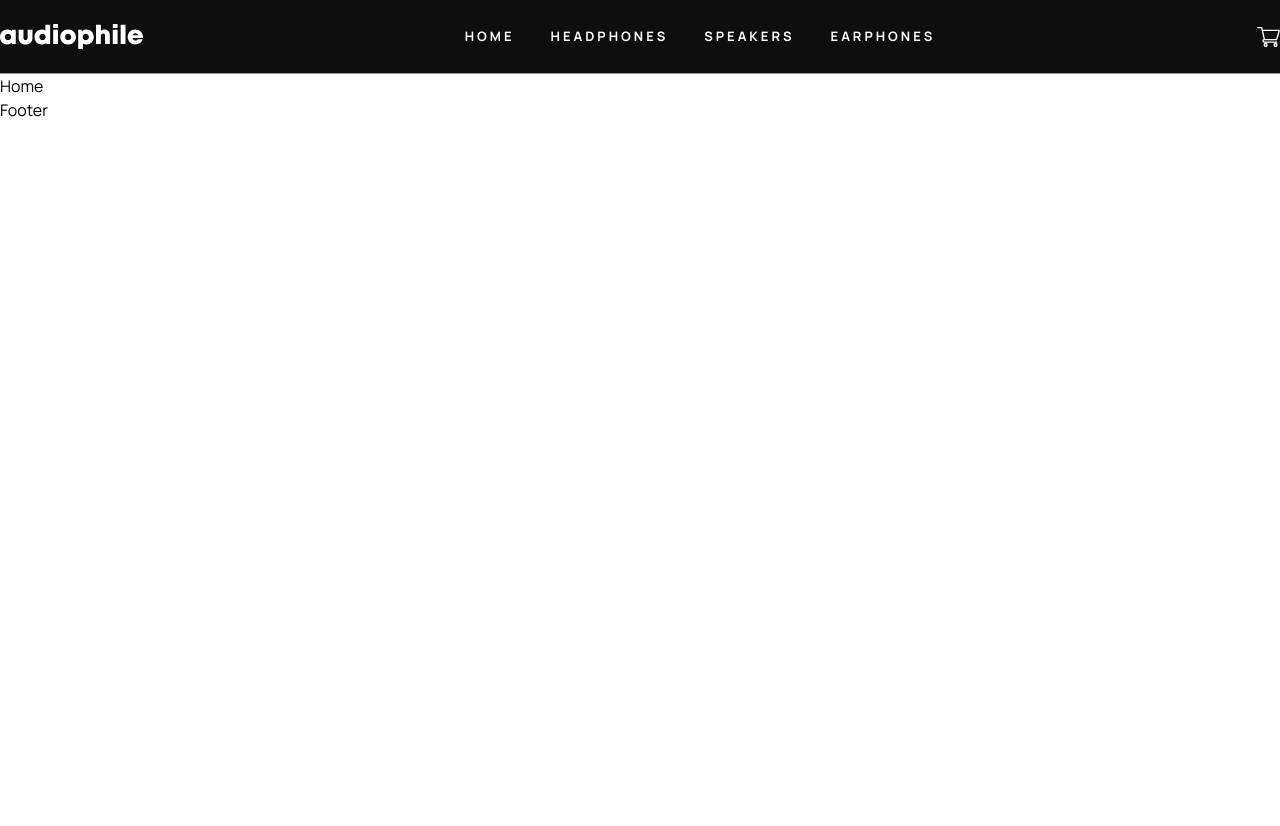
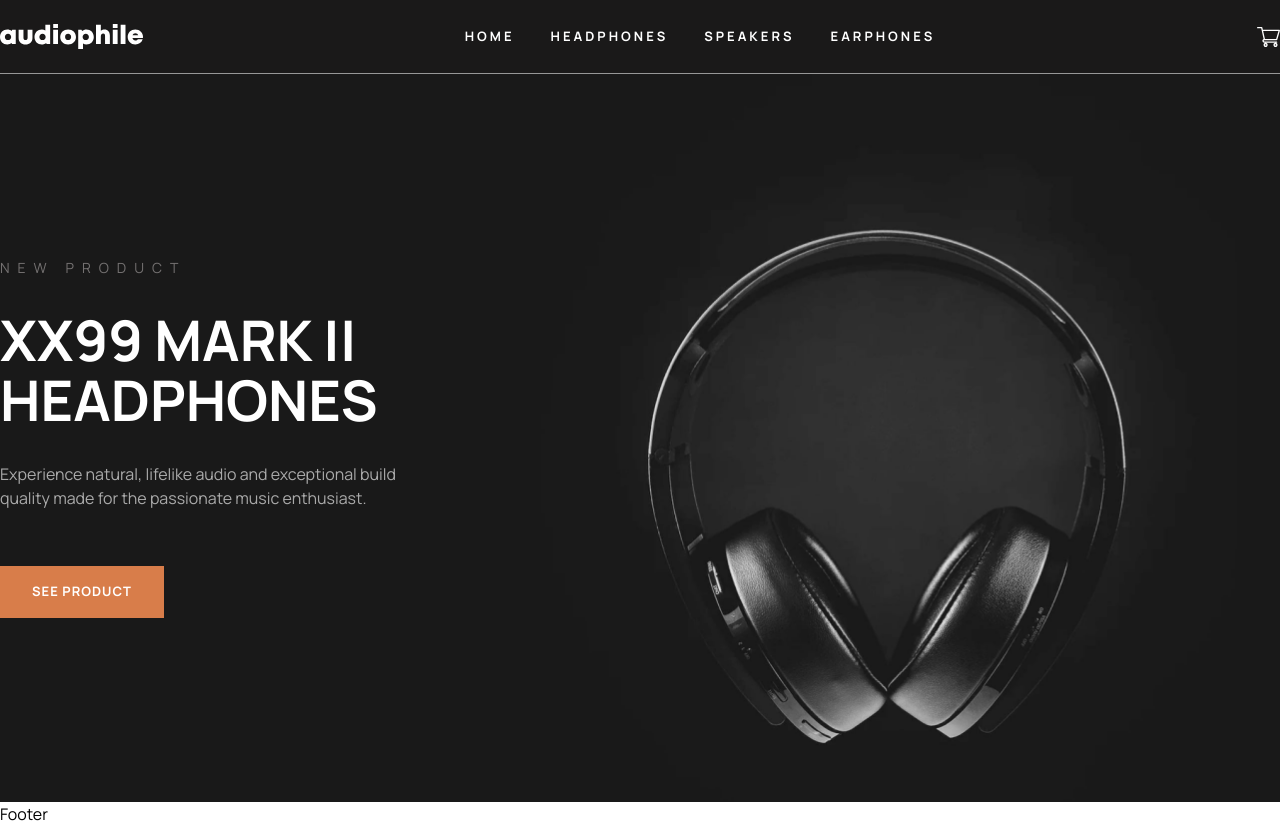
Before and after one commit to ArturDBW/audiophileShop, a React (Vite) app: page / in a window 1280 px wide. Before the commit the page ends 800 px from the top, so only its background shows below. Built offline with nearby package versions, Linux system fonts and the light colour scheme.

Commit message:
create and add styles to Hero.jsx

```diff
--- a/src/components/Header.jsx
+++ b/src/components/Header.jsx
@@ -4,8 +4,8 @@ import { Link } from "react-router-dom";
 
 export const Header = () => {
   return (
-    <header className=" bg-[#0E0E0E]">
-      <div className="m-auto flex max-w-[1440px] items-center justify-between border-b border-[#979797] py-6">
+    <header className=" bg-[#1a1919]">
+      <div className="mx-auto flex max-w-[1440px] items-center justify-between border-b border-[#979797] py-6">
         <Logo />
         <nav>
           <ul className="bold space-x-9 text-[13px] font-bold uppercase tracking-[3px] text-white ">
--- /dev/null
+++ b/src/components/Hero.jsx
@@ -0,0 +1,21 @@
+export const Hero = () => {
+  return (
+    <section className="bg-hero h-[calc(100vh-72px)] bg-cover bg-center">
+      <div className="mx-auto h-full max-w-[1440px]">
+        <div className="flex h-full max-w-[400px] flex-col items-start justify-center">
+          <h4 className="text-sm tracking-[8px] text-[#747171]">NEW PRODUCT</h4>
+          <h1 className="mt-8 text-[56px] font-bold leading-[60px] text-white">
+            XX99 MARK || HEADPHONES
+          </h1>
+          <p className="mb-14 mt-8 text-[#aaaaaa]">
+            Experience natural, lifelike audio and exceptional build quality
+            made for the passionate music enthusiast.
+          </p>
+          <button className="bg-[#D87D4A] px-8 py-4 text-[13px] font-bold tracking-[1px] text-white transition-all hover:bg-[#fbaf85]">
+            SEE PRODUCT
+          </button>
+        </div>
+      </div>
+    </section>
+  );
+};
--- a/src/pages/Home.jsx
+++ b/src/pages/Home.jsx
@@ -1,3 +1,5 @@
+import { Hero } from "../components/Hero";
+
 export const Home = () => {
-  return <div>Home</div>;
+  return <Hero />;
 };
--- a/tailwind.config.js
+++ b/tailwind.config.js
@@ -1,7 +1,11 @@
 export default {
   content: ["./index.html", "./src/**/*.{js,ts,jsx,tsx}"],
   theme: {
-    extend: {},
+    extend: {
+      backgroundImage: {
+        hero: "url('../src/assets/home/desktop/image-hero.jpg')",
+      },
+    },
   },
   plugins: [],
 };
```
